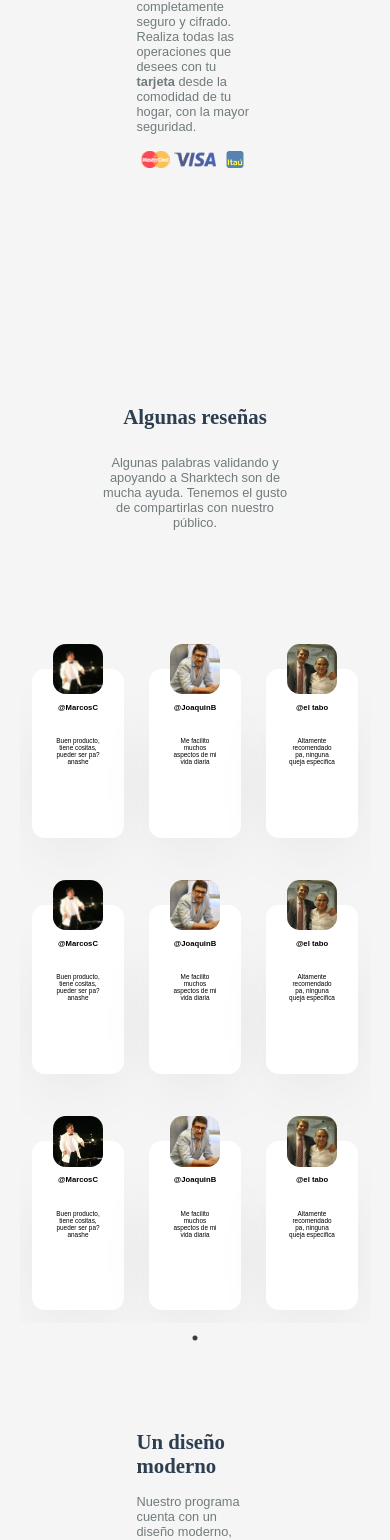
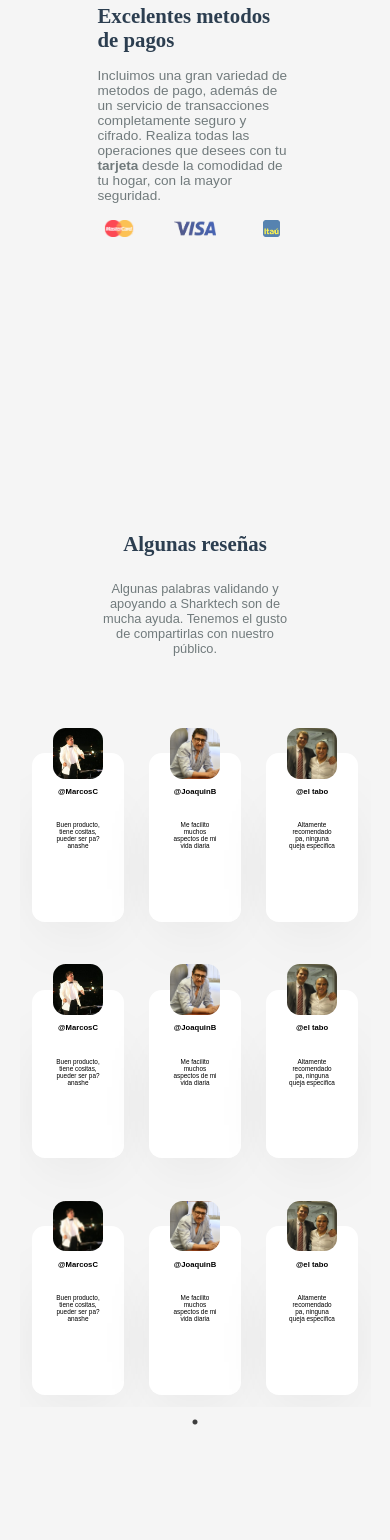
Before and after one commit to MarcosCianzio/sharktech, a React (Create React App) app: page / in a window 390 px wide. Shown: the part 1798-3338 px from the top of the page. Built offline with nearby package versions, Linux system fonts and the light colour scheme.

Commit message:
new update

```diff
--- a/src/assets/css/Diseño.css
+++ b/src/assets/css/Diseño.css
@@ -21,7 +21,7 @@
 }
 .informacion-diseño-contenedor{
 
-    width: 30%;
+    width: 50%;
     display: flex;
     flex-wrap: wrap;
 
@@ -111,17 +111,12 @@
     }
     .informacion-diseño-descripcion{
 
-        font-size: 0.8em;
+        font-size: 0.85em;
 
     }
 
 }
 @media only screen and (max-height: 670px){
-    .informacion-diseño-descripcion{
-
-        font-size: 0.6em;
-
-    }
     .contenedor-diseño{
         margin-top: 6vh;
     }
@@ -129,7 +124,7 @@
 @media only screen and (max-height: 670px){
 
     .contenedor-diseño{
-        margin-top: 20vh;
+        margin-top: 15vh;
     }
 
 }
--- a/src/assets/css/Footer.css
+++ b/src/assets/css/Footer.css
@@ -153,3 +153,11 @@
     }
 
 }
+@media only screen and (max-height: 580px){
+    .footer-contenedor{
+
+        margin-top: 12vh;
+
+    }
+
+}
--- a/src/assets/css/Pagos.css
+++ b/src/assets/css/Pagos.css
@@ -28,7 +28,7 @@
 }
 .informacion-pagos-contenedor{
 
-    width: 30%;
+    width: 50%;
     display: flex;
     flex-wrap: wrap;
 
@@ -133,17 +133,15 @@
     }
     .informacion-pagos-descripcion{
 
-        font-size: 0.8em;
+        font-size: 0.85em;
 
-    }
-    .contenedor-tarjetas{
     }
 
 }
 @media only screen and (max-height: 670px){
     .informacion-pagos-descripcion{
 
-        font-size: 0.6em;
+        font-size: 0.9em;
 
     }
     .contenedor-padre-pagos{
@@ -152,12 +150,11 @@
 
     }
 }
-@media only screen and (max-height: 670px){
-
+@media only screen and (max-height: 580px){
     .contenedor-padre-pagos{
 
-        margin-top: 35vh;
+    margin-top: 35vh;
 
-        }
+    }
 
 }
--- a/src/assets/css/SliderReseñas.css
+++ b/src/assets/css/SliderReseñas.css
@@ -23,6 +23,7 @@
 }
 .reseñas{
 
+
     color: #2c3e50;
     font-weight: bold;
     font-size: 2em;
@@ -41,7 +42,7 @@
 }
 .Slider-reseñas{
 
-    margin-top: 10vh;
+    margin-top: 5vh;
     width: 90%;
 
 }
@@ -383,8 +384,16 @@
 
     .slider-contenedor-reseñas{
 
-        margin-top: 35vh;
+        margin-top: 26vh;
 
         }
 
 }
+@media only screen and (max-height: 580px){
+    .slider-contenedor-reseñas{
+
+        margin-top: 40vh;
+
+    }
+
+}
--- a/src/assets/css/SliderView.css
+++ b/src/assets/css/SliderView.css
@@ -105,19 +105,18 @@ img{
     .producto{
 
         margin: 4vh;
-        height: 50vh;
+        height: 70vh;
 
     }
     img{
 
-        height: 10vh;
-        width: 10vh;
+        height: 15vh;
+        width: 15vh;
 
     }
     .producto2-imagen{
 
-
-        width: 20vh;
+        width: 25vh;
 
     }
     .producto-nombre{
@@ -128,7 +127,7 @@ img{
 @media only screen and (max-width: 1000px){
     .producto{
         margin: 3vh;
-        height: 35vh;
+        height: 50vh;
 
     }
     .producto2-imagen{
@@ -138,11 +137,6 @@ img{
     }
 }
 @media only screen and (max-width: 860px){
-    .producto{
-
-        height: 30vh;
-
-    }
     .producto-nombre{
 
         font-size: 0.8em;
@@ -165,7 +159,6 @@ img{
     .producto{
 
         margin: 2vh;
-        height: 30vh;
 
     }
     .producto-nombre{
@@ -190,8 +183,8 @@ img{
     .producto{
 
         margin: 1.5vh;
-        height: 20vh;
-        width: 10vh;
+        height: 35vh;
+        width: 15vh;
 
     }
     .producto-nombre{
@@ -249,11 +242,11 @@ img{
     }
 
 }
-@media only screen and (max-height: 670px){
+@media only screen and (max-height: 500px){
 
     .descripcion-nuestros-productos{
 
-        font-size: 0.6em;
+        font-size: 0.7em;
 
     }
 
--- a/src/components/Pagos.js
+++ b/src/components/Pagos.js
@@ -13,6 +13,7 @@ class Pagos extends React.Component{
                         </img>
                     </div>
                     <div className = 'informacion-pagos-contenedor'>
+
                         <h2 className = 'informacion-pagos-titulo'>
                             Excelentes metodos de pagos
                         </h2>
```
